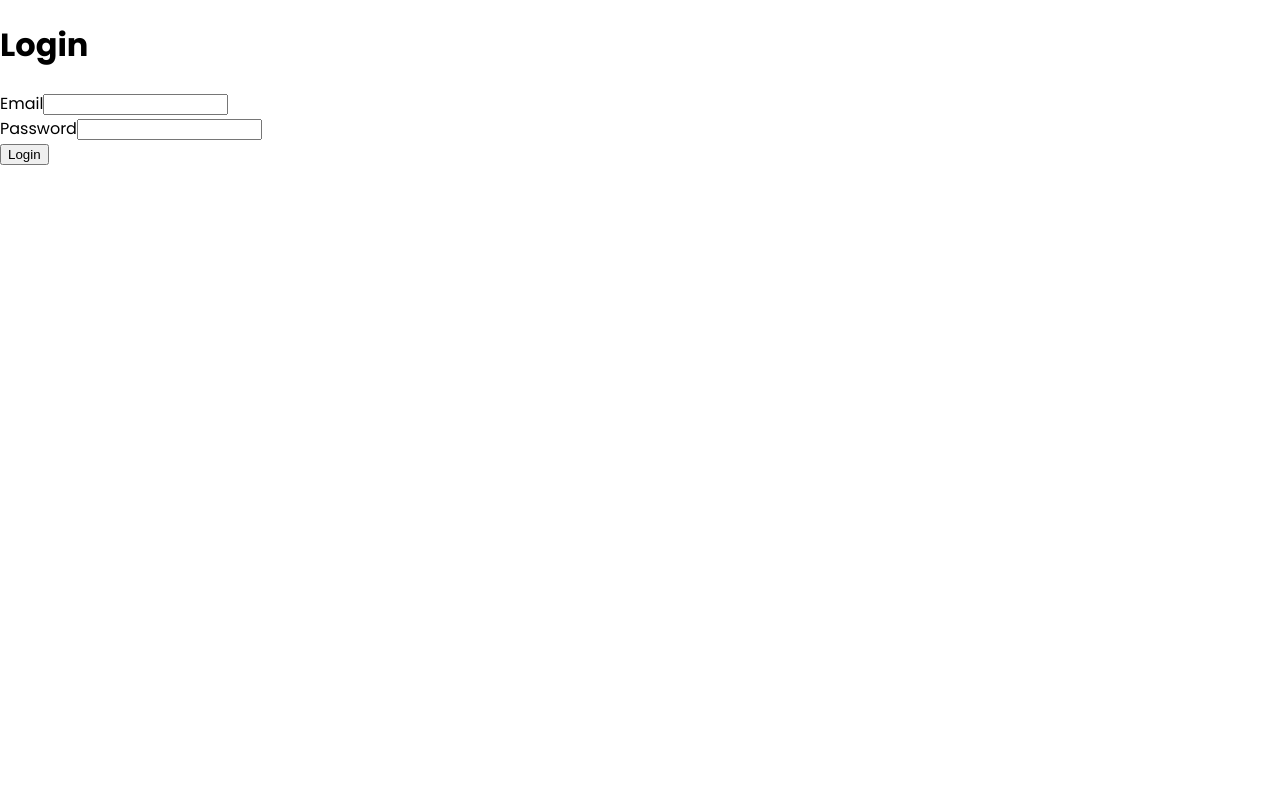
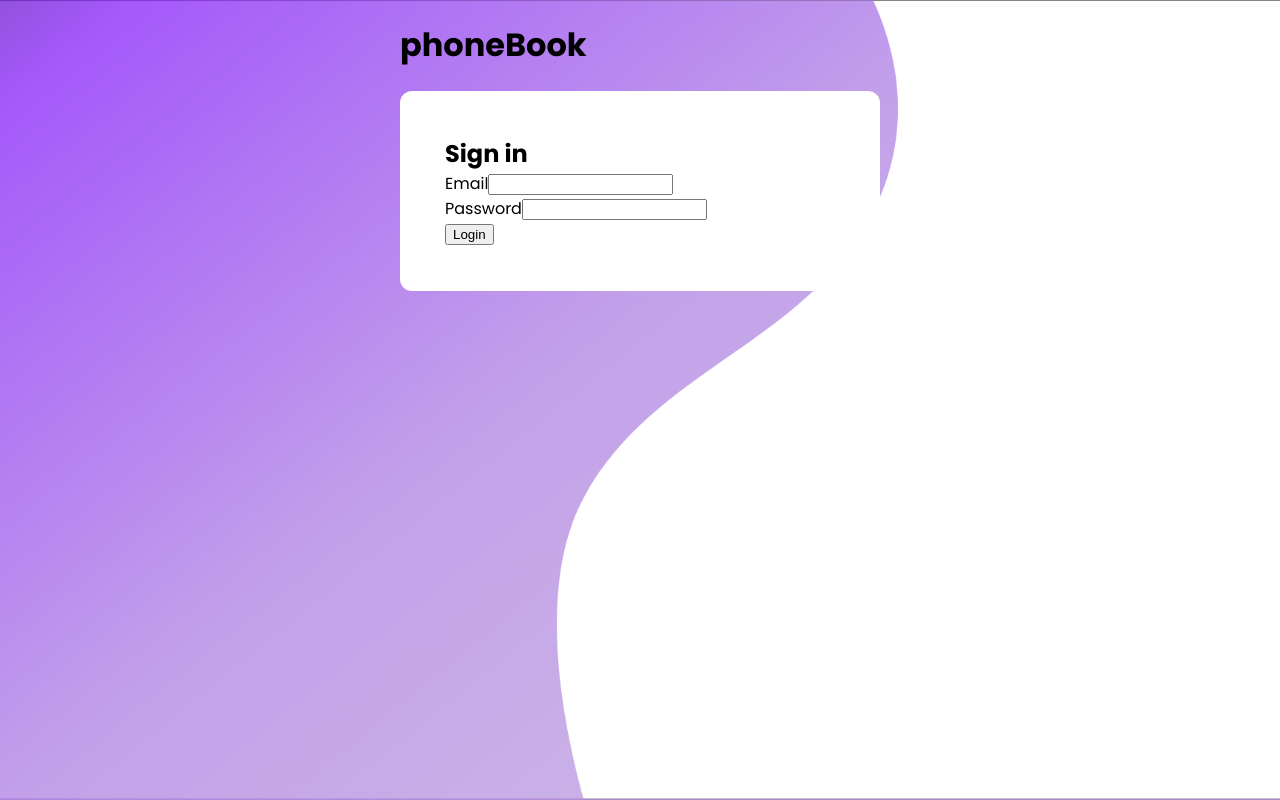
Before and after one commit to parthpatel6347/react-phonebook, a React (Create React App) app in the folder client/: page /login in a window 1280 px wide. Built offline with nearby package versions, Linux system fonts and the light colour scheme.

Commit message:
start login styles

```diff
--- a/client/src/Login.js
+++ b/client/src/Login.js
@@ -1,6 +1,7 @@
 import React, { useState, useEffect, useContext } from "react";
 import AlertContext from "./context/alert/alertContext";
 import AuthContext from "./context/auth/authContext";
+import "./styles/Login.css";
 
 function Login(props) {
   const [user, setUser] = useState({
@@ -37,8 +38,11 @@ function Login(props) {
   };
 
   return (
-    <div>
-      <h1> Login</h1>
+    <div className="root">
+      <div className="container">
+        <h1>phoneBook</h1>
+        <div className="form-container">
+          <h2>Sign in</h2>
           <form onSubmit={handleSubmit}>
             <div>
               <label htmlFor="email">Email</label>
@@ -61,6 +65,8 @@ function Login(props) {
             <input type="submit" value="Login" />
           </form>
         </div>
+      </div>
+    </div>
   );
 }
 
--- /dev/null
+++ b/client/src/styles/Login.css
@@ -0,0 +1,26 @@
+.root{
+    margin:0;
+    box-sizing: border-box;
+    background: #BB8FEE url('./assets/bg.png');
+    background-size: cover;
+    background-position: center;
+    height:100vh;
+    display: flex;
+    justify-content: center;
+}
+
+.container{
+    display: flex;
+    flex-direction: column;
+    width:480px;
+}
+
+.form-container{
+    padding:45px;
+    border-radius: 12px;
+    background-color: white;
+}
+
+.form-container h2{
+    margin:0;
+}
```
Lines whose indentation alone changed are shown as unchanged.
